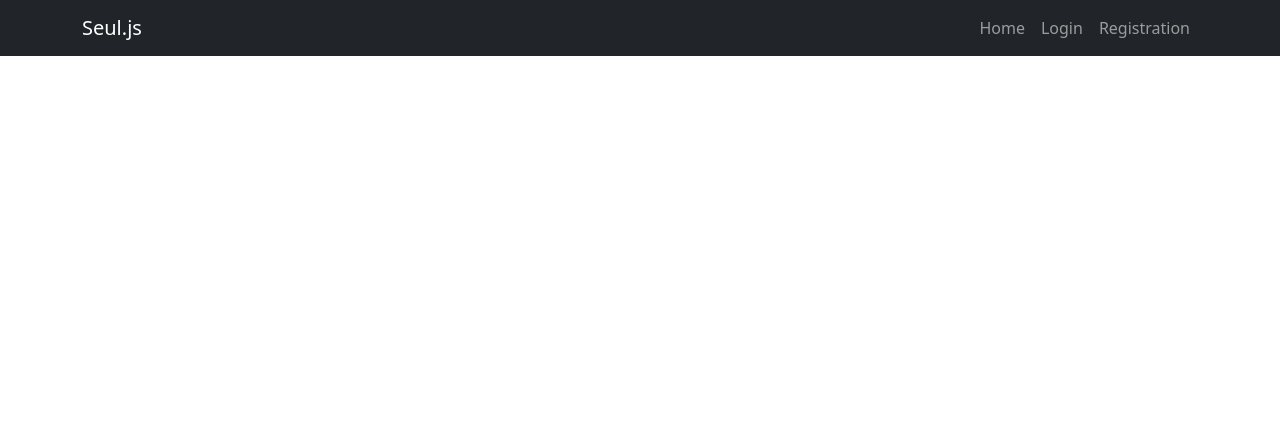
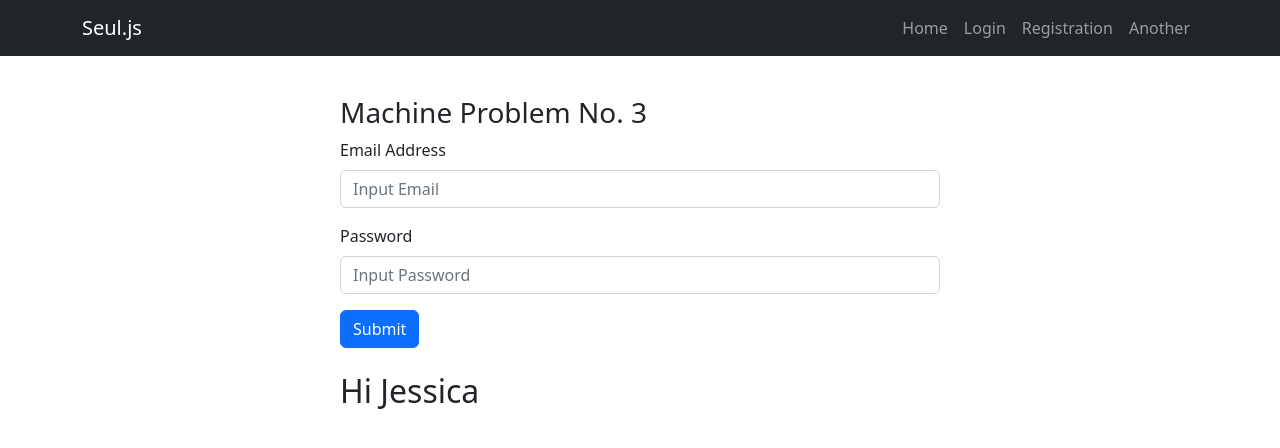
Before and after one commit to tettsuns/first-repo, a React (Create React App) app: page /another in a window 1280 px wide. Shown: the top 448 px of the page. Built offline with nearby package versions, Linux system fonts and the light colour scheme.

Commit message:
machine problem added

```diff
--- a/src/App.js
+++ b/src/App.js
@@ -3,6 +3,7 @@ import { Routes, Route } from "react-router-dom";
 import HomePage from "./pages/Homepage";
 import Login from "./pages/Login";
 import Registration from "./pages/Registration";
+import AnotherPage from "./pages/AnotherPage";
 import "./App.css";
 import "bootstrap/dist/css/bootstrap.min.css"; //importing bootstrap
 
@@ -17,6 +18,7 @@ function App() {
         <Route path="/home" element={<HomePage />} />
         <Route path="/login" element={<Login />} />
         <Route path="/registration" element={<Registration />} />
+        <Route path="/another" element={<AnotherPage />} />
       </Routes>
     </>
   );
--- /dev/null
+++ b/src/components/Form.jsx
@@ -0,0 +1,35 @@
+import { useState } from 'react';
+import Button from 'react-bootstrap/Button';
+import Form from 'react-bootstrap/Form';
+
+//commit with message "machine problem no. 3"
+
+function BasicExample() {
+    //const fields = ['Emal Address', 'Password', 'Confirm Password', 'First Name'];
+    const fields = [
+        { label: 'Email Address', type: 'text', placeholder: 'Input Email'},
+        { label: 'Password', type: 'password', placeholder: 'Input Password'}
+    ]
+    const [emailAddrs, setEmailAddrs] = useState('Jessica');
+    const [passw, setPassw] = useState('Password');
+
+    return (
+        <Form>
+            {fields.map((field) => {
+                return(
+                    <Form.Group className='mb-3' controlId='formBasicEmail'>
+                        <Form.Label>{field.label}</Form.Label>
+                        <Form.Control type={field.type} placeholder={field.placeholder}
+                        onChange={(e) => setEmailAddrs(e.target.value)}/>
+                    </Form.Group>
+                )
+            })}
+            <Button variant='primary' type='type'>Submit</Button>
+            <br />
+            <br />
+            <h2>Hi {emailAddrs}</h2>
+        </Form>
+    )
+}
+
+export default BasicExample;
--- a/src/components/Navbar.jsx
+++ b/src/components/Navbar.jsx
@@ -13,6 +13,7 @@ function BasicExample() {
             <Nav.Link href="/home">Home</Nav.Link>
             <Nav.Link href="/login">Login</Nav.Link>
             <Nav.Link href="/registration">Registration</Nav.Link>
+            <Nav.Link href="/another">Another</Nav.Link>
           </Nav>
         </Navbar.Collapse>
       </Container>
--- /dev/null
+++ b/src/pages/AnotherPage.jsx
@@ -0,0 +1,13 @@
+import { useState, useEffect } from "react";
+import Form from '../components/Form';
+
+const AnotherPage = () => {
+    return (
+        <div style={{width: 600, margin: 'auto', marginTop: 40}}>
+            <h3>Machine Problem No. 3</h3>
+            <Form />
+        </div>
+    )
+}
+
+export default AnotherPage;
--- a/src/pages/Homepage.jsx
+++ b/src/pages/Homepage.jsx
@@ -83,7 +83,7 @@ function HomePage() {
             <motion.img
               src="./images/solgi.png"
               alt="profile"
-              className="rounded-circle App-logo"
+              className="rounded-circle"
               style={{ width: "230px", height: "230px" }}
             />
           </div>
```
